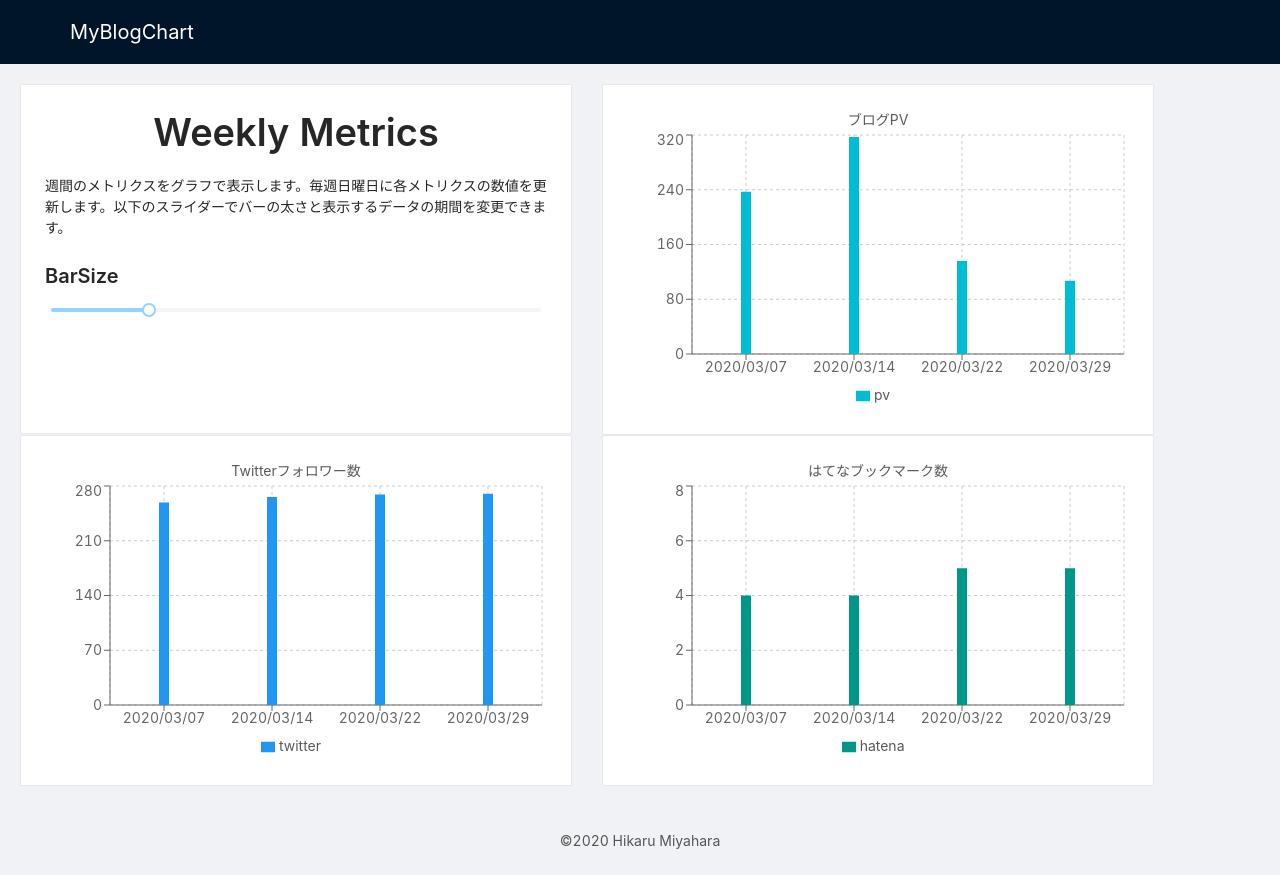
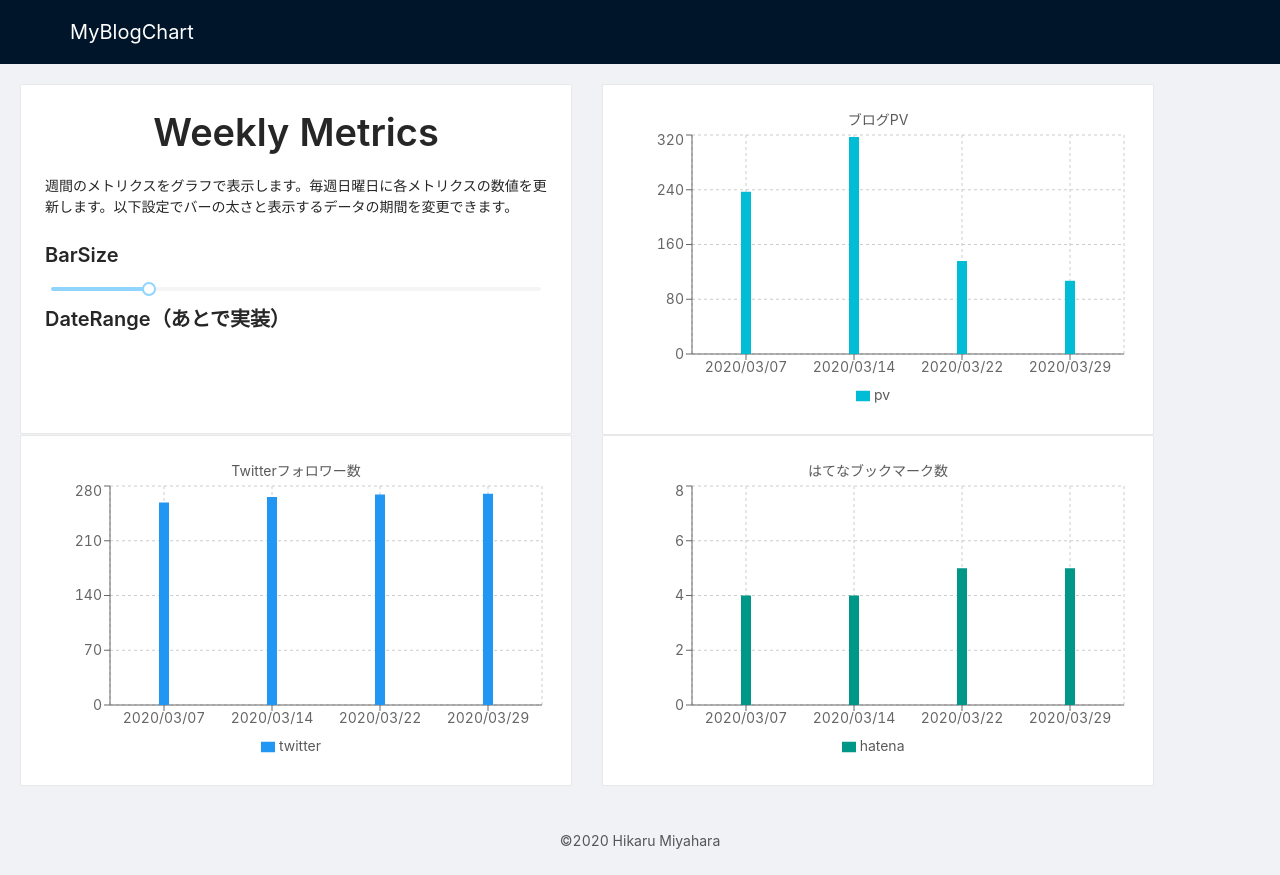
Before and after one commit to hikaru7719/weekly-blog-chart, a Next.js app: page / in a window 1280 px wide. Built offline with nearby package versions, Linux system fonts and the light colour scheme.

Commit message:
注意書きを追加

```diff
--- a/component/Viewer.tsx
+++ b/component/Viewer.tsx
@@ -52,7 +52,7 @@ export const Viewer = () => {
                       週間のメトリクスをグラフで表示します。
                     </Typography.Text>
                     <Typography.Text>
-                      毎週日曜日に各メトリクスの数値を更新します。以下のスライダーでバーの太さと表示するデータの期間を変更できます。
+                      毎週日曜日に各メトリクスの数値を更新します。以下設定でバーの太さと表示するデータの期間を変更できます。
                     </Typography.Text>
                     <Typography.Title level={4}>BarSize</Typography.Title>
                     <Slider
@@ -61,6 +61,9 @@ export const Viewer = () => {
                       min={5}
                       onChange={onChangeBarSize}
                     />
+                    <Typography.Title level={4}>
+                      DateRange（あとで実装）
+                    </Typography.Title>
                   </div>
                 </Card>
               </Col>
```
